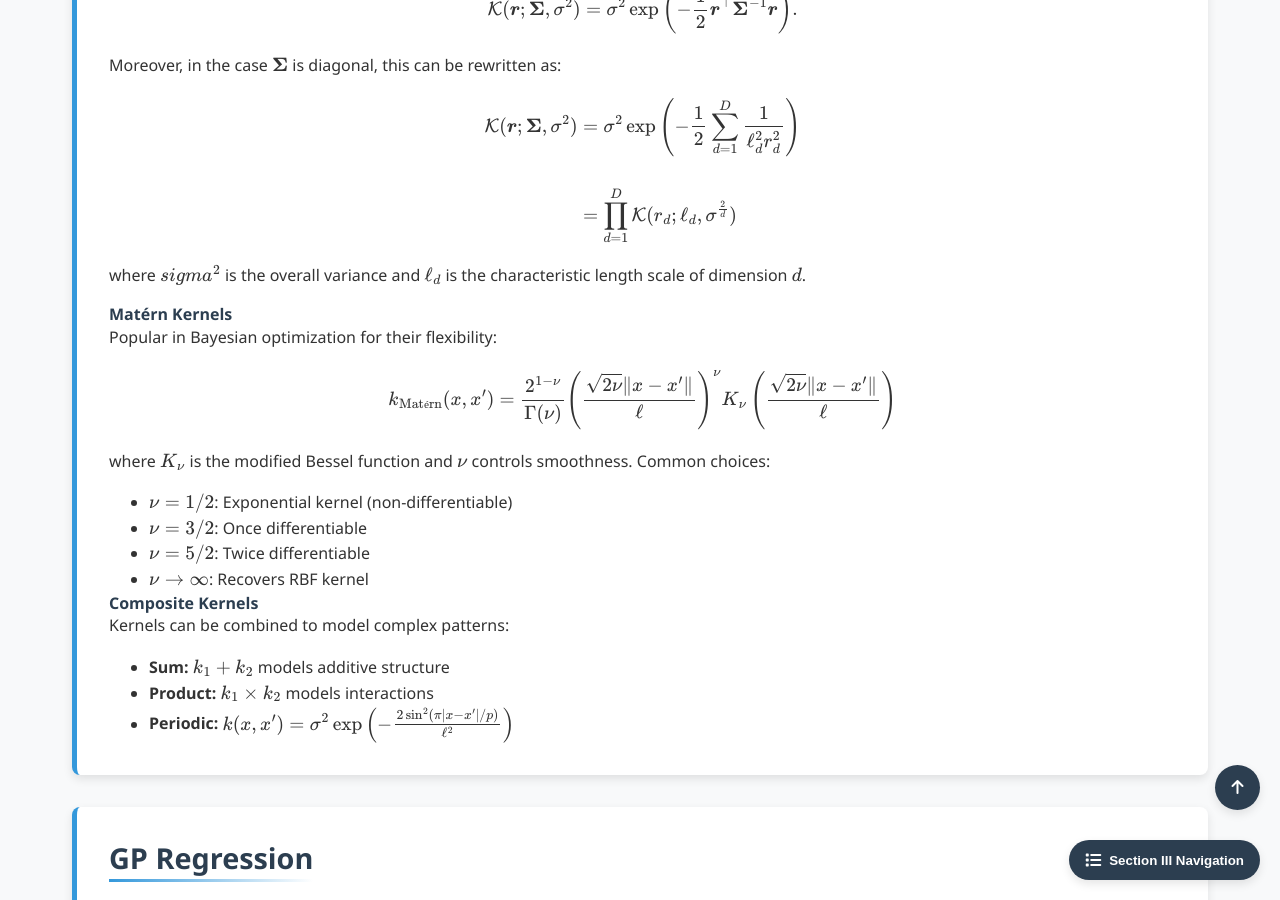
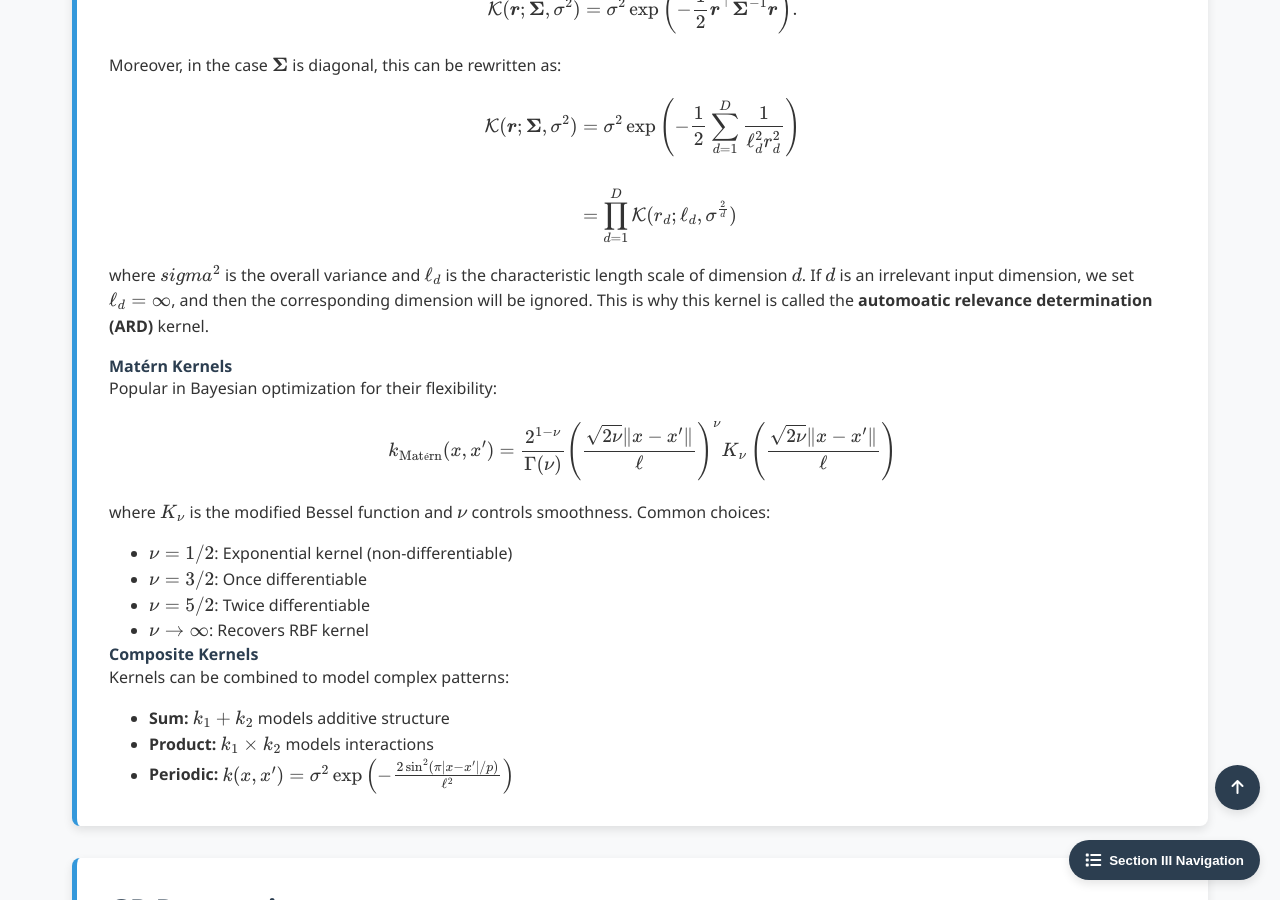
Before and after one commit to Yusukey01/yusukey01.github.io, a Jekyll site: the page built from Mathematics/Probability/gaussian_process.html, in a window 1280 px wide and 900 px high, scrolled down 2408 px. Built offline with Jekyll 4.4.1, drawn with Linux system fonts in a browser that asks for light colours.

Commit message:
added Gaussian Process

```diff
--- a/Mathematics/Probability/gaussian_process.html
+++ b/Mathematics/Probability/gaussian_process.html
@@ -230,7 +230,9 @@ uses_python: true
                     &= \prod_{d=1}^D \mathcal{K}(r_d ; \ell_d, \sigma^{\frac{2}{d}})
                    \end{align*}
                     \]
-                    where \(sigma^2\) is the overall variance and \(\ell_d\) is the characteristic length scale of dimension \(d\).
+                    where \(sigma^2\) is the overall variance and \(\ell_d\) is the characteristic length scale of dimension \(d\). If \(d\)
+                    is an irrelevant input dimension, we set \(\ell_d = \infty\), and then the corresponding dimension will be ignored. This is why
+                    this kernel is called the <strong>automoatic relevance determination (ARD)</strong> kernel.
                  </p>
 
                 <h4>Matérn Kernels</h4>
```
